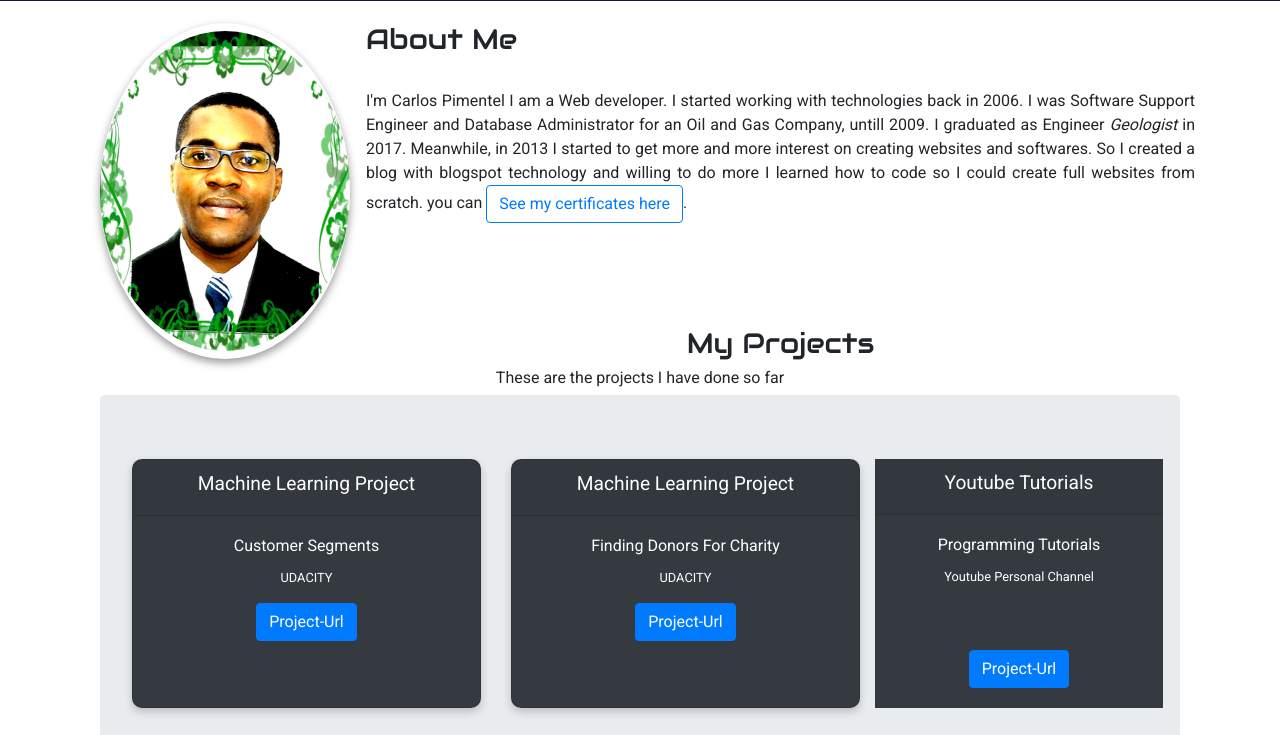
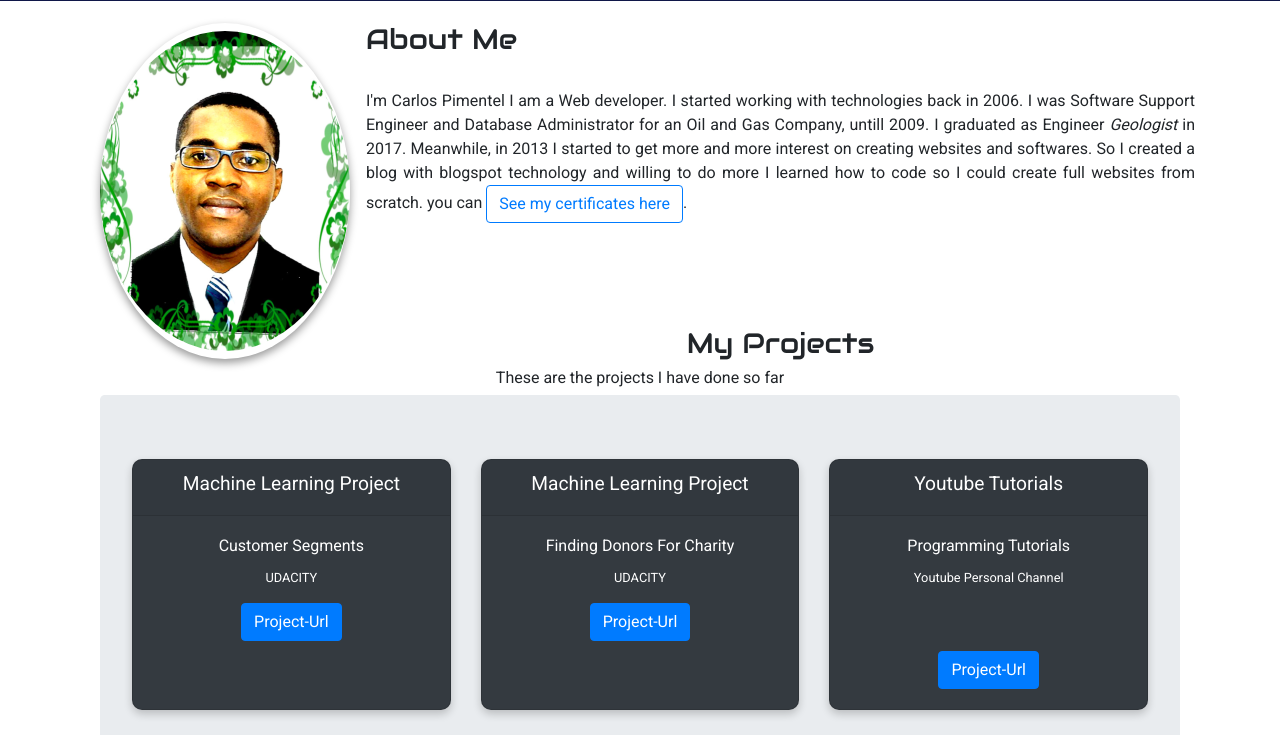
Before and after one commit to CarlosPimentel10/CarlosPimentel10.github.io, a plain HTML site: page index.html in a window 1280 px wide. Shown: the part 65-800 px from the top of the page. Drawn offline with nearby package versions, Linux system fonts and the light colour scheme.

Commit message:
Rolback youtube card to regular size

```diff
--- a/index.html
+++ b/index.html
@@ -116,7 +116,7 @@
                                     target="_blank" class="btn btn-primary">Project-Url</a>
                             </div>
                         </div>
-                        <div class="card-sm-4 text-white bg-dark" style="width: 18rem;">
+                        <div class="card text-white bg-dark" style="width: 18rem;">
                             <div class="card-header">
                                 <h2>Youtube Tutorials</h2>
                             </div>
```
